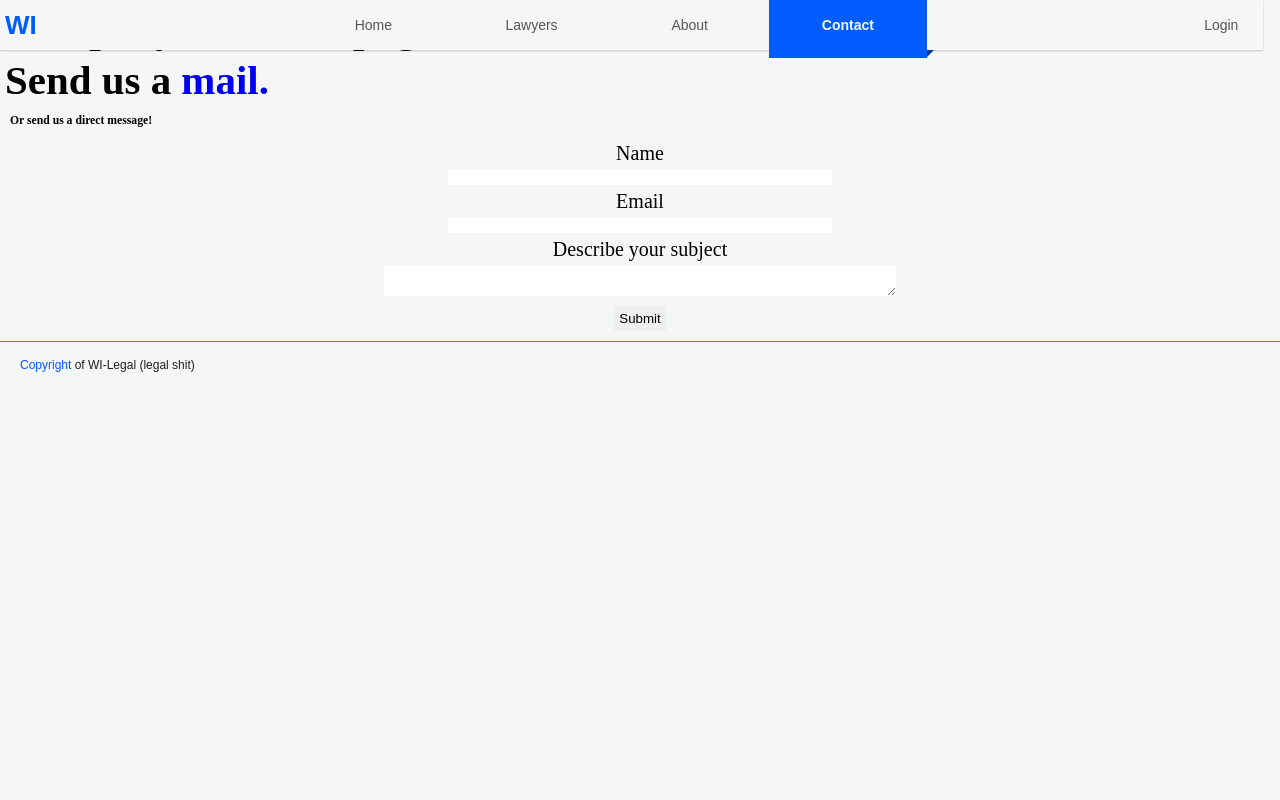
After one commit to The-Commuters/Wi-Legal, a PHP site: page /contact.php in a window 1280 px wide. The commit adds this page. Run offline with PHP 8.4, Linux system fonts and the light colour scheme; data that the repository does not hold is empty; some libraries are stand-ins or nearby versions.

Commit message:
New Start

```diff
--- /dev/null
+++ b/public/contact.php
@@ -0,0 +1,67 @@
+<!-- Required files to load for page to work -->
+<?Php
+/* Connects to database and retrieves time */
+require '../config/config.php';
+/* Retrieving php code from login_handler.php */
+include '../src/model/form_handlers/login_handler.php';
+/* $loggedinuser will tell the rest of the site what user is connected */
+include '../src/model/userinfo_handler/userinfo_handler.php';
+?>
+
+<!DOCTYPE html>
+<html lang="en" dir="ltr" >
+
+	<!-- HEAD -->
+	<?php $page_title = 'Wilegal'; include '../src/utils/template/components/head.php'; ?>
+
+<body>
+	<!-- HEADER -->
+	<?php $current_page = 'contact'; include '../src/utils/template/components/header.php';?>
+
+	<!-- PARALLAX ENABLER -->
+	<div class="parallax">
+
+		<main>
+
+			<section class="contaktText">
+			<h3>
+				Company <a href="#">facebook</a> page.
+			</h3>
+			</section>
+
+
+
+		<section class="contaktText">
+		<h3>Send us a <a href="mailto: test@noveare.com">mail.</a></h3>
+		</section>
+
+		<h3 class="contaktDirect">Or send us a direct message!</h3>
+		<form class="contaktForm">
+			<div class="contact-base">
+				<div class="contaktForm">
+					<label class="contaktLabel">Name</label>
+					<input class="contaktInput" type="text" name="
+					contactName">
+				</div>
+				<div class="contaktForm">
+					<label class="contaktLabel">Email</label>
+					<input class="contaktInput" type="email" name="contaktMail">
+				</div>
+			</div>
+			<div class="contaktForm">
+			<label class="contaktLabel">Describe your subject</label>
+			<textarea class="contaktMessage"></textarea>
+			<input class="contaktButton" type="submit" name="contaktDone">
+			</div>
+		</form>
+
+		</main>
+
+
+		<!-- FOOTER -->
+		<?php include '../src/utils/template/components/footer.php'; ?>
+
+	</div>
+
+</body>
+	</html>
--- a/public/css/style.css
+++ b/public/css/style.css
@@ -83,11 +83,9 @@ a {
 	--white: #F4F7F6; /* off white */
 	--blue: #005CFF; /*  vibrant blue */
 
-	--faded-black: rgba(32, 33, 33, 0.75); /* coal black with a 75% opacity */
-	--faded-white: rgba(244, 247, 246, 0.75); /* off white with a 75% opacity */
-	--faded-blue: rgba(0, 92, 255, 0.75); /* vibrant blue with a 75% opacity */
-
-	--very-faded-black: rgba(32, 33, 33, 0.50); /* coal black with a 50% opacity */
+	--faded-black: rgba(32, 33, 33, 0.75); /* coal black with a 50% opacity */
+	--faded-white: rgba(244, 247, 246, 0.75); /* off white with a 50% opacity */
+	--faded-blue: rgba(0, 92, 255, 0.75); /* vibrant blue with a 50% opacity */
 
 	/* --->> Active <<--- */
 	--active-size: 0.75rem;
@@ -376,6 +374,44 @@ main {
 	padding-left: 5rem; /* -- SCALE -- */
 } /* The styling for the main section*/
 
+/* ---------->>> Contakt uss <<<-----------*/
+.contaktForm {
+	display: flex;
+	flex-direction: column;
+
+}
+
+.contaktLabel {
+	margin: 0.5rem;
+	align-self: center;
+}
+
+.contaktInput {
+	align-self: center;
+	width: 50%;
+}
+
+.contaktMessage {
+	align-self: center;
+	width: 60%;
+	height: 30%;
+}
+
+.contaktButton {
+	align-self: center;
+	width: flex;
+	padding: 0.5rem;
+	margin: 1rem;
+}
+
+.contaktDirect{
+	margin: 1.5rem;
+	}
+
+.contaktText{
+margin: 0.5rem
+
+	}
 
 /* ---------->>> Hero (4.2) <<<-----------*/
 
@@ -564,7 +471,7 @@ footer {
 	font-size: 1.4rem;
 	font-family: "proxima-nova", arial, sans-serif;
 	font-style: normal;
-	font-synthesis: antialiased;
+	font-smoothing: antialiased;
 } /* Text format for navigation */
 
 .bread-txt {
@@ -782,14 +661,25 @@ Footer
 			height: 30rem;
 		} /* The hover for the login box / .login-container:hover .login-box-container*/
 
-	.list-item {
-		flex-direction: row;
-	}
+	/* ---------->>> Contact us <<<-----------*/
+	.contaktText {
+		margin-left: 0.5rem;
+		font-size: 1.5rem;
+		}
 
-	.pc-show {
-		display: block;
-	}
+	.contact-base{
+		align-self: center;
+		width: 80%;
+		}
 
+	.contaktMessage{
+		max-width: 40%;
+		max-height: 15%;
+		}
+
+	.contaktDirect{
+		margin: 1.00rem;
+		}
 }
 
 /* Medium devices (Tablet portrait, small desktops, 900px and up) (7.2) */
@@ -870,6 +760,15 @@ Footer
 		padding: 0;
 	} /* scaling for the main section */
 
+	/* ---------->>> Contact us <<<-----------*/
+	.contaktText {
+	margin-left: 0.5rem;
+	font-size: 2.5rem;
+	}
+
+	.contact-base{
+	width: 60%;
+	}
 
 	/* ---------->>> Footer <<<-----------*/
 
@@ -910,7 +808,7 @@ Footer
 			height: 100vh;
 			overflow-x: hidden;
 			overflow-y: auto;
-			-ms-perspective-origin-x: 100%; /* Webkit fix */
+			perspective-origin-x: 100%; /* Webkit fix */
 		}
 
 		.parallax-group {
@@ -925,7 +823,7 @@ Footer
 			right: 0;
 			bottom: 0;
 			left: 0;
-			-ms-transform-origin-x: 100%; /* Webkit fix */
+			transform-origin-x: 100%; /* Webkit fix */
 		}
 
 		.parallax-layer-base {
@@ -953,10 +851,41 @@ Footer
 		}
 	}
 
+	/* ---------->>> Contact us <<<-----------*/
+	.contaktText {
+	margin-left: 0.5rem;
+	font-size: 3.5rem;
+	}
+
+	.contact-base{
+	align-self: center;
+	width: 60%;
+	}
+
+	.contaktMessage{
+	width: 40%;
+	align-self: center;
+	}
+
+	.contaktLabel{
+	 font-size: 20px;
+	}
 
 }
 
 /* Huge devices (Big monitors and tvs, 1800px and up) (7.4) */
 @media (min-width: 1800px) {
 
+	/* ---------->>> Contact us <<<-----------*/
+
+	.contaktText {
+	margin-left: 0.5rem;
+	font-size: 2.5rem;
+	}
+
+ 	.contact-base{
+	width: 20%;
+
 }
+
+}
--- a/public/list.php
+++ b/public/list.php
@@ -36,17 +36,17 @@ include '../src/model/userinfo_handler/userinfo_handler.php';
 				$firm = $row["lsp_firm"];
 				$mainfield = $row["mainfield"];
 				?>
-				<div class="list-item card margin-bottom">
+				<div class="list-item card margin-bottom full-w">
 
 					<a href="<?php echo $username; ?>" class="list-item-avatar center-flex">
 						<img src="<?php echo $profile_pic; ?>" alt="#">
 					</a>
 
-					<div class="list-item-main">
+					<div class="list-item-main full-w">
 
 						<div class="title-row margin-bottom">
 							<a href="<?php echo $username; ?>" class="lsp-name"><?php echo $first_name . " " . $last_name  ?></a>
-							<a href="<?php echo $username; ?>" class="pc-show visit-button">Visit page</a>
+							<a href="<?php echo $username; ?>" class="show-pc visit-button">Visit page</a>
 						</div>
 
 						<div class="info-row margin-bottom">
--- a/src/utils/template/components/head.php
+++ b/src/utils/template/components/head.php
@@ -7,7 +7,11 @@
 	<link rel="canonical" href="http://example.com/index.html">
 
 	<!-- CSS files -->
+	<?php if ($page_title == 'Lawyers') { ?>
+		<link rel="stylesheet" type="text/css" href="css/listestyle.css">
+	<?php } ?>
 	<link rel="stylesheet" type="text/css" href="css/style.css">
+
 	<!-- JavaScript files -->
 	<script defer src="https://use.fontawesome.com/releases/v5.0.6/js/all.js"></script>
 	<script src="https://ajax.googleapis.com/ajax/libs/jquery/3.3.1/jquery.min.js"></script>
```
Also changed, not shown: other parts of public/css/style.css (+1 -159 lines), public/css/listestyle.css (added, +372 -0 lines), public/index.php (+7 -5 lines), public/img/placeholders/placeholder_large.jpg (added).
